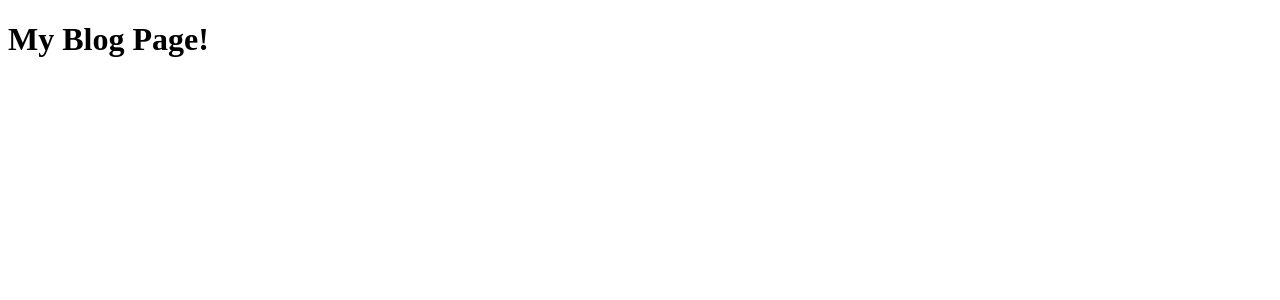
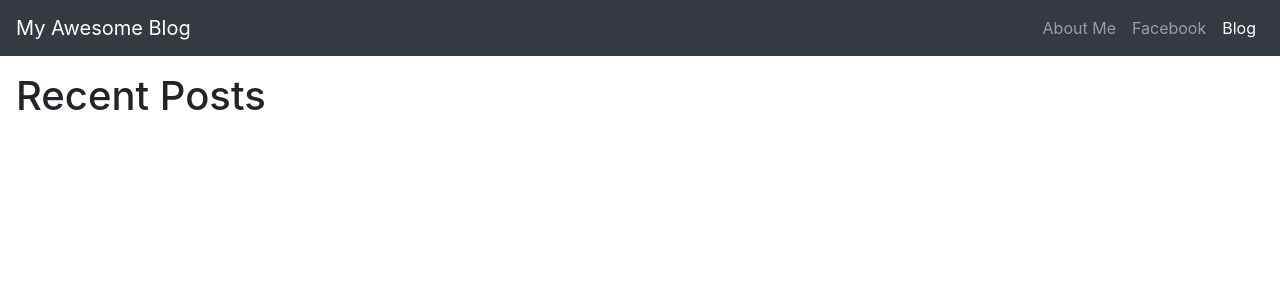
Before and after one commit to aleksandr-agafonov/myawesomeblog-project, a Django app: page /posts/ in a window 1280 px wide. Shown: the top 300 px of the page. Run offline with Django 3.2, Linux system fonts and the light colour scheme; data that the repository does not hold is empty; some libraries are stand-ins or nearby versions.

Commit message:
pictures added

```diff
--- a/blog/models.py
+++ b/blog/models.py
@@ -7,3 +7,6 @@ class Post(models.Model):
     date = models.DateTimeField()
     text = models.TextField()
     image = models.ImageField(upload_to='event_images/')
+
+    def get_summary(self):
+        return self.text[:70]
--- a/blog/templates/blog/blog.html
+++ b/blog/templates/blog/blog.html
@@ -1,11 +1,79 @@
-<!DOCTYPE html>
+<!doctype html>
 <html lang="en">
-<head>
-    <meta charset="UTF-8">
-    <title>Blog page</title>
-</head>
-<body>
-<h1>My Blog Page!</h1>
+  <head>
+    <meta charset="utf-8">
+    <meta name="viewport" content="width=device-width, initial-scale=1, shrink-to-fit=no">
+    <meta name="description" content="">
+    <meta name="author" content="Mark Otto, Jacob Thornton, and Bootstrap contributors">
+    <meta name="generator" content="Jekyll v4.1.1">
+    <title>My Awesome Blog Home Page!</title>
 
+<!--    <link rel="canonical" href="https://getbootstrap.com/docs/4.5/examples/album/">-->
+  <link rel="stylesheet" href="https://cdn.jsdelivr.net/npm/bootstrap@4.5.3/dist/css/bootstrap.min.css" integrity="sha384-TX8t27EcRE3e/ihU7zmQxVncDAy5uIKz4rEkgIXeMed4M0jlfIDPvg6uqKI2xXr2" crossorigin="anonymous">
+    <!-- Bootstrap core CSS -->
+<link href="../assets/dist/css/bootstrap.min.css" rel="stylesheet">
+
+    <style>
+      .bd-placeholder-img {
+        font-size: 1.125rem;
+        text-anchor: middle;
+        -webkit-user-select: none;
+        -moz-user-select: none;
+        -ms-user-select: none;
+        user-select: none;
+      }
+
+      @media (min-width: 768px) {
+        .bd-placeholder-img-lg {
+          font-size: 3.5rem;
+        }
+      }
+    </style>
+    <!-- Custom styles for this template -->
+    <link href="album.css" rel="stylesheet">
+  </head>
+  <body>
+    <header>
+      <nav class="navbar navbar-expand-lg navbar-dark bg-dark">
+  <a class="navbar-brand" href="#">My Awesome Blog</a>
+  <button class="navbar-toggler" type="button" data-toggle="collapse" data-target="#navbarNav" aria-controls="navbarNav" aria-expanded="false" aria-label="Toggle navigation">
+    <span class="navbar-toggler-icon"></span>
+  </button>
+  <div class="collapse navbar-collapse" id="navbarNav">
+    <ul class="navbar-nav ml-auto">
+      <li class="nav-item">
+        <a class="nav-link" href="#">About Me</a>
+      </li>
+      <li class="nav-item">
+        <a class="nav-link" href="#">Facebook</a>
+      </li>
+      <li class="nav-item">
+        <a class="nav-link active" href="#">Blog</a>
+      </li>
+    </ul>
+  </div>
+</nav>
+</header>
+
+<main role="main">
+
+<h1 class="pt-3 pl-3">Recent Posts</h1>
+
+    {% for post in posts.all %}
+
+    <a href=""><h2>{{post.title}}</h2></a>
+     <img src="{{ post.image.url }}" height="300" width="300" class="img-fluid">
+    <p> {{ post.get_summary }}</p>
+    {{ post.date }}
+    <br/>
+    <br/>
+    {% endfor %}
+
+  </main>
+
+
+<script src="https://code.jquery.com/jquery-3.5.1.slim.min.js" integrity="sha384-DfXdz2htPH0lsSSs5nCTpuj/zy4C+OGpamoFVy38MVBnE+IbbVYUew+OrCXaRkfj" crossorigin="anonymous"></script>
+<script src="https://cdn.jsdelivr.net/npm/popper.js@1.16.1/dist/umd/popper.min.js" integrity="sha384-9/reFTGAW83EW2RDu2S0VKaIzap3H66lZH81PoYlFhbGU+6BZp6G7niu735Sk7lN" crossorigin="anonymous"></script>
+<script src="https://cdn.jsdelivr.net/npm/bootstrap@4.5.3/dist/js/bootstrap.min.js" integrity="sha384-w1Q4orYjBQndcko6MimVbzY0tgp4pWB4lZ7lr30WKz0vr/aWKhXdBNmNb5D92v7s" crossorigin="anonymous"></script>
 </body>
 </html>
--- a/blog/urls.py
+++ b/blog/urls.py
@@ -4,5 +4,6 @@ from . import views
 urlpatterns = [
 
     path('', views.showblog, name='showblog'),
+    path('<int:post_id>/', views.specific_post, name='specific_post')
 
 ]
--- a/blog/views.py
+++ b/blog/views.py
@@ -1,5 +1,12 @@
-from django.shortcuts import render
+from django.shortcuts import render, get_object_or_404
+from .models import Post
+
 
 # Create your views here.
 def showblog(request):
-    return render(request, 'blog/blog.html')
+    posts = Post.objects
+    return render(request, 'blog/blog.html', {'posts': posts})
+
+def specific_post(request, post_id):
+    post = get_object_or_404(Post, pk=post_id)
+    return render(request, 'blog/specific_post.html', {'post': post})
--- a/myawesomeblog/settings.py
+++ b/myawesomeblog/settings.py
@@ -124,8 +124,12 @@ USE_TZ = True
 # Static files (CSS, JavaScript, Images)
 # https://docs.djangoproject.com/en/3.1/howto/static-files/
 
+STATICFILES_DIRS = [
+    os.path.join(BASE_DIR, 'myawesomeblog/static/')
+]
+
+STATIC_ROOT = os.path.join(BASE_DIR, 'static')
 STATIC_URL = '/static/'
 
 MEDIA_ROOT = os.path.join(BASE_DIR, 'media')
-
 MEDIA_URL = '/awesomemedia/'
```
Also changed, not shown: blog/templates/blog/specific_post.html (added, +11 -0 lines), events/templates/events/home.html (+6 -2 lines), myawesomeblog/static/aboutMe.txt (added, +9 -0 lines), myawesomeblog/static/137654-sportkar-klassicheskij_avtomobil-muskul_kar-sedan-kompaniya_ford_motor-1920x1080.jpg (added).
